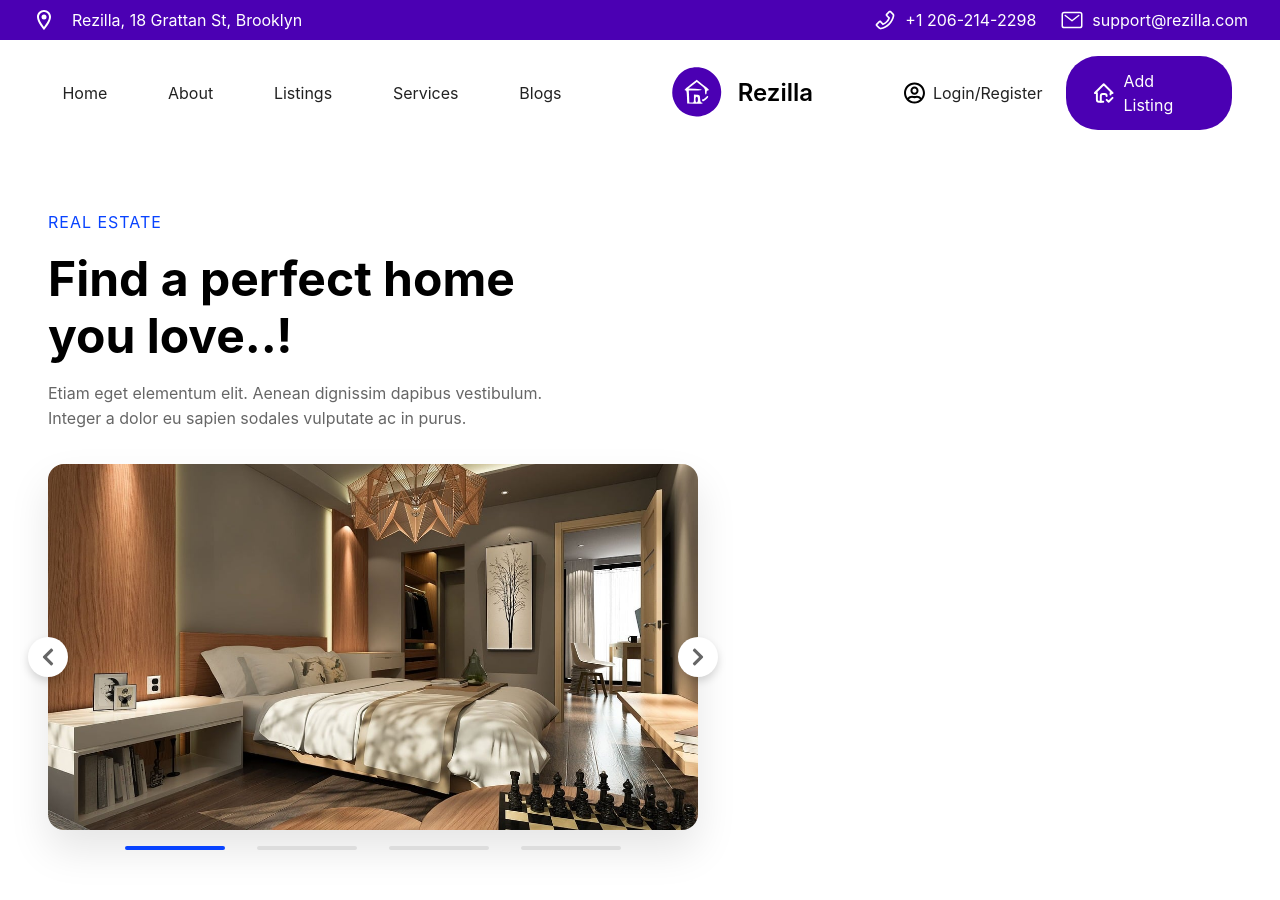
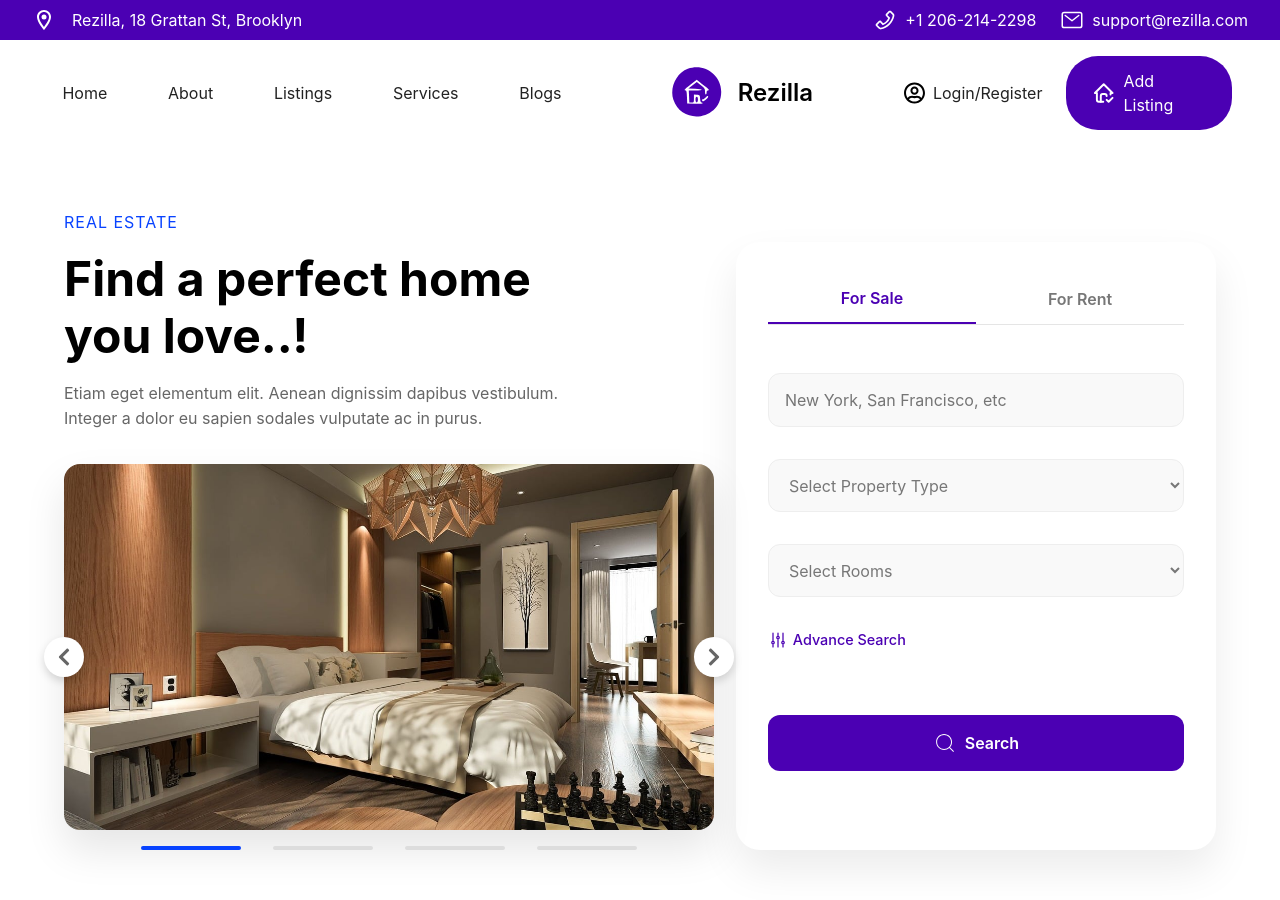
Before and after one commit to archis-academy/sensed-ai-full-stack-engineer-long-term-internship-team-2, a React (Vite) app: page / in a window 1280 px wide. Shown: the top 900 px of the page. Built offline with nearby package versions, Linux system fonts and the light colour scheme.

Commit message:
[SE-9] - Hero Right Elements

```diff
--- a/src/pages/home/heroLeft.module.scss
+++ b/src/pages/home/heroLeft/heroLeft.module.scss
@@ -1,12 +1,10 @@
 @use "@styles/_variables.scss" as *;
-@use "@styles/_mixins.scss" as *;
 
 .heroLeft {
     display: flex;
     flex-direction: column;
     align-items: flex-start;
     gap: 2rem;
-    padding: 4rem 3rem;
     font-family: $primary-font;
     position: relative;
 
--- /dev/null
+++ b/src/pages/home/heroRight/heroRight.module.scss
@@ -0,0 +1,103 @@
+@use "@styles/_variables.scss" as *;
+
+.heroRight {
+    background-color: $white;
+    padding: 2rem;
+    border-radius: 1.5rem;
+    box-shadow: 0 20px 40px rgba(0, 0, 0, 0.08);
+    flex: 0 0 480px;
+    margin-left: -2rem;
+    margin-top: 2rem;
+    font-family: $primary-font;
+
+    .tabs {
+        display: flex;
+        justify-content: space-between;
+        border-bottom: 1px solid #e5e5e5;
+        margin-bottom: 3rem;
+
+        button {
+            flex: 1;
+            background: none;
+            border: none;
+            font-size: 1rem;
+            font-weight: 600;
+            padding: 0.75rem 1rem;
+            color: $gray-title;
+            cursor: pointer;
+            transition: all 0.3s ease;
+
+            &.active {
+                color: $base-color;
+                border-bottom: 2px solid $base-color;
+            }
+
+            &:hover {
+                color: $base-color;
+            }
+        }
+    }
+
+    .searchForm {
+        display: flex;
+        flex-direction: column;
+        gap: 2rem;
+
+        input,
+        select {
+            width: 100%;
+            padding: 0.9rem 1rem;
+            border: 1px solid #eee;
+            border-radius: 0.75rem;
+            font-size: $font-base;
+            background-color: #f9f9f9;
+            color: $gray-title;
+
+            &:hover {
+                outline: none;
+                border-color: $base-color;
+                background-color: $white;
+            }
+        }
+
+        .advanced {
+            text-decoration: none;
+            color: $base-color;
+            font-weight: 500;
+            font-size: 0.9rem;
+            display: inline-flex;
+            align-items: center;
+            gap: 0.3rem;
+
+            &:hover {
+                text-decoration: underline;
+            }
+        }
+
+        .searchBtn {
+            display: flex;
+            align-items: center;
+            justify-content: center;
+            gap: 0.5rem;
+            background-color: $base-color;
+            color: $white;
+            border: none;
+            padding: 1rem;
+            font-size: 1rem;
+            font-weight: 600;
+            border-radius: 0.75rem;
+            cursor: pointer;
+            margin-top: 2rem;
+            transition: all 0.3s ease;
+
+            &:hover {
+                background-color: #3a0090;
+            }
+        }
+    }
+
+    @media (max-width: $tablet-m) {
+        max-width: 100%;
+        padding: 2rem;
+    }
+}
--- /dev/null
+++ b/src/pages/home/heroRight/heroRight.tsx
@@ -0,0 +1,57 @@
+import { useState } from "react";
+import styles from "./HeroRight.module.scss";
+import { HiOutlineAdjustmentsVertical } from "react-icons/hi2";
+import { CiSearch } from "react-icons/ci";
+
+function HeroRight() {
+    const [activeTab, setActiveTab] = useState("sale");
+
+    return (
+        <section className={styles.heroRight}>
+            <div className={styles.tabs}>
+                <button
+                    className={activeTab === "sale" ? styles.active : ""}
+                    onClick={() => setActiveTab("sale")}
+                >
+                    For Sale
+                </button>
+                <button
+                    className={activeTab === "rent" ? styles.active : ""}
+                    onClick={() => setActiveTab("rent")}
+                >
+                    For Rent
+                </button>
+            </div>
+
+            <form className={styles.searchForm}>
+                <input
+                    type="text"
+                    placeholder="New York, San Francisco, etc"
+                    aria-label="Location"
+                />
+                <select aria-label="Property Type">
+                    <option>Select Property Type</option>
+                    <option>Apartment</option>
+                    <option>Villa</option>
+                    <option>Office</option>
+                </select>
+                <select aria-label="Rooms">
+                    <option>Select Rooms</option>
+                    <option>1 Room</option>
+                    <option>2 Rooms</option>
+                    <option>3 Rooms</option>
+                </select>
+
+                <a href="/advence" className={styles.advanced}>
+                    <HiOutlineAdjustmentsVertical size={20} /> Advance Search
+                </a>
+
+                <button type="submit" className={styles.searchBtn}>
+                    <CiSearch size={24} /> Search
+                </button>
+            </form>
+        </section>
+    );
+}
+
+export default HeroRight;
--- /dev/null
+++ b/src/pages/home/home.module.scss
@@ -0,0 +1,21 @@
+@use "@styles/_variables.scss" as *;
+
+.home {
+    position: relative;
+    overflow: hidden;
+    padding: 4rem 0;
+
+    .heroContainer {
+        display: flex;
+        align-items: stretch;
+        justify-content: space-between;
+        padding: 0 4rem;
+        gap: 2rem;
+
+        @media (max-width: $tablet-m) {
+            flex-direction: column;
+            align-items: center;
+            gap: 2rem;
+        }
+    }
+}
--- a/src/pages/home/home.tsx
+++ b/src/pages/home/home.tsx
@@ -1,9 +1,16 @@
-import HeroLeft from "@pages/home/heroLeft";
+import HeroLeft from "@pages/home/heroLeft/heroLeft";
+import HeroRight from "@pages/home/heroRight/heroRight";
+import styles from "./Home.module.scss";
 
 function Home() {
     return (
         <>
-            <HeroLeft />
+            <section className={styles.home}>
+                <div className={styles.heroContainer}>
+                    <HeroLeft />
+                    <HeroRight />
+                </div>
+            </section>
         </>
     );
 }
--- a/src/styles/_variables.scss
+++ b/src/styles/_variables.scss
@@ -13,6 +13,7 @@ $text-color2: #0843FF;
 $header-text: #222;
 $header-box: #e0e3ff;
 $add-listing: #3a0093;
+$gray-title: #777;
 
 /*
  * Typography and font sizes
```
Also changed, not shown: src/pages/home/heroLeft/heroLeft.tsx (renamed from src/pages/home/heroLeft.tsx).
